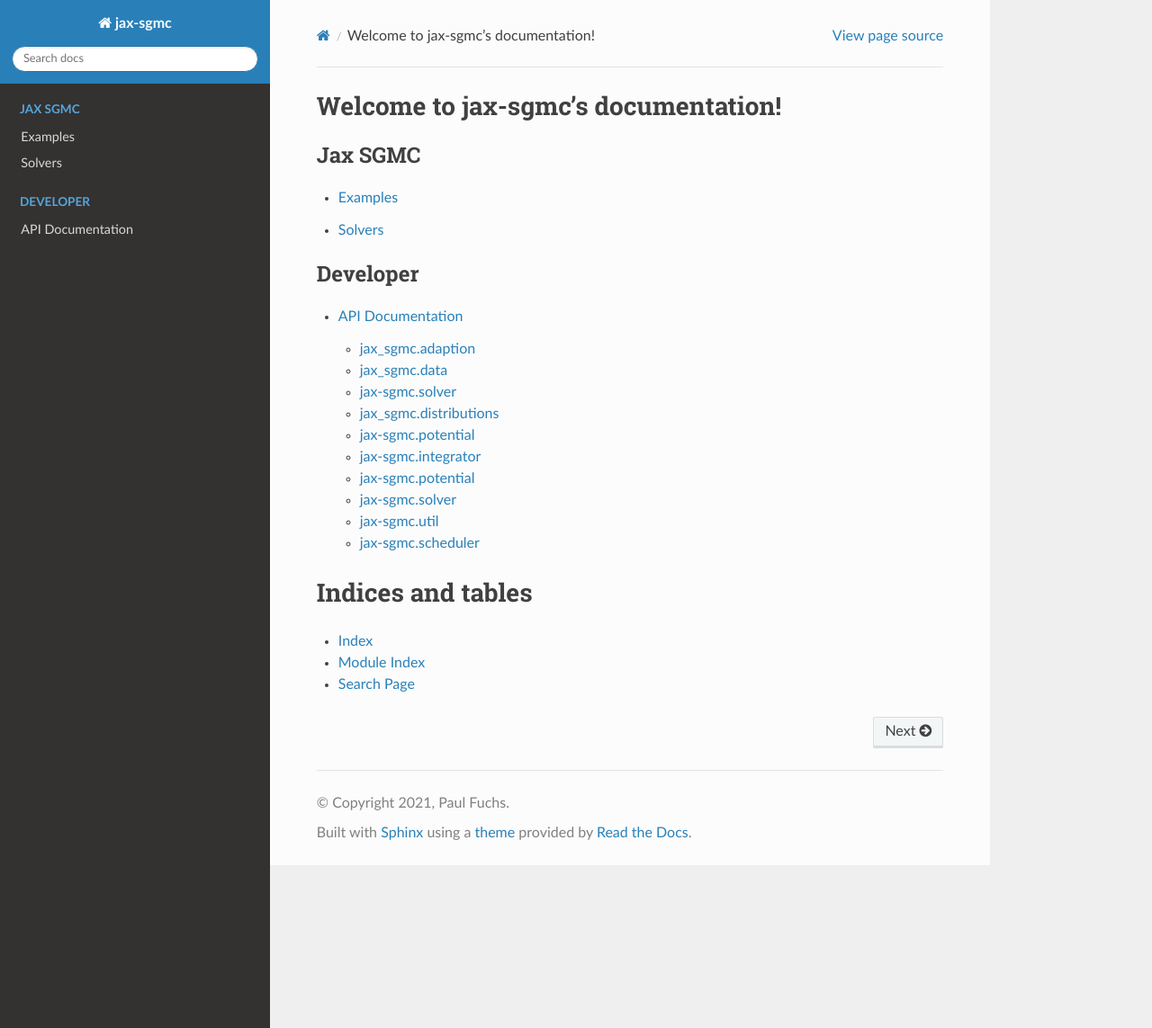
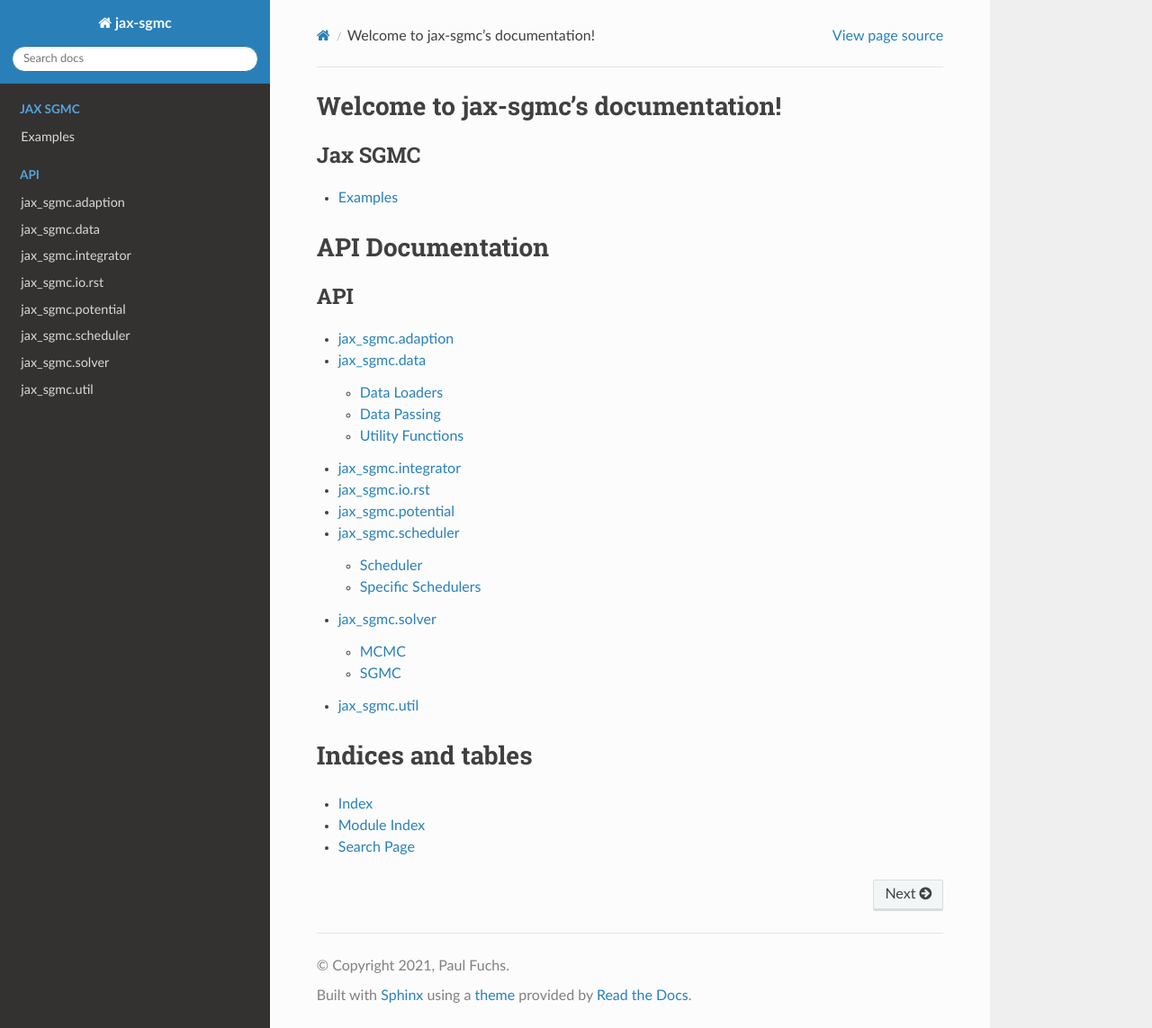
Before and after one commit to tummfm/jax-sgmc, a Sphinx documentation site: the page built from docs/index.rst, in a window 1280 px wide and 1143 px high. Shown: the whole window at 90% size. Built offline with Sphinx 7.4.7 and the Read the Docs theme 2.0.0, drawn with Linux system fonts in a browser that asks for light colours.

Commit message:
Updated documentation

```diff
--- a/docs/index.rst
+++ b/docs/index.rst
@@ -11,13 +11,23 @@ Welcome to jax-sgmc's documentation!
    :caption: Jax SGMC
 
    examples/index
-   solvers
+
+
+API Documentation
+==================
 
 .. toctree::
-   :maxdepth: 2
-   :caption: Developer
+    :maxdepth: 2
+    :caption: API
 
-   jax_sgmc
+    jax_sgmc.adaption
+    jax_sgmc.data
+    jax_sgmc.integrator
+    jax_sgmc.io
+    jax_sgmc.potential
+    jax_sgmc.scheduler
+    jax_sgmc.solver
+    jax_sgmc.util
 
 
 
--- a/docs/jax_sgmc.integrator.rst
+++ b/docs/jax_sgmc.integrator.rst
@@ -1,4 +1,4 @@
-jax-sgmc.integrator
+jax_sgmc.integrator
 ====================
 
 .. automodule:: jax_sgmc.integrator
--- /dev/null
+++ b/docs/jax_sgmc.io.rst
@@ -0,0 +1,6 @@
+jax_sgmc.io.rst
+================
+
+
+.. automodule:: jax_sgmc.io
+    :members:
--- a/docs/jax_sgmc.potential.rst
+++ b/docs/jax_sgmc.potential.rst
@@ -1,4 +1,4 @@
-jax-sgmc.potential
+jax_sgmc.potential
 ===================
 
 .. automodule:: jax_sgmc.potential
--- a/docs/jax_sgmc.scheduler.rst
+++ b/docs/jax_sgmc.scheduler.rst
@@ -1,4 +1,4 @@
-jax-sgmc.scheduler
+jax_sgmc.scheduler
 =======================
 
 
--- a/docs/jax_sgmc.util.rst
+++ b/docs/jax_sgmc.util.rst
@@ -1,4 +1,4 @@
-jax-sgmc.util
+jax_sgmc.util
 ==============
 
 .. automodule:: jax_sgmc.util
--- a/docs/solvers.rst
+++ /dev/null
@@ -1,2 +0,0 @@
-Solvers
-========
```
Also changed, not shown: docs/jax_sgmc.distributions.rst (deleted, +0 -14 lines), docs/jax_sgmc.rst (deleted, +0 -16 lines), docs/jax_sgmc.solver.rst (+11 -3 lines).
